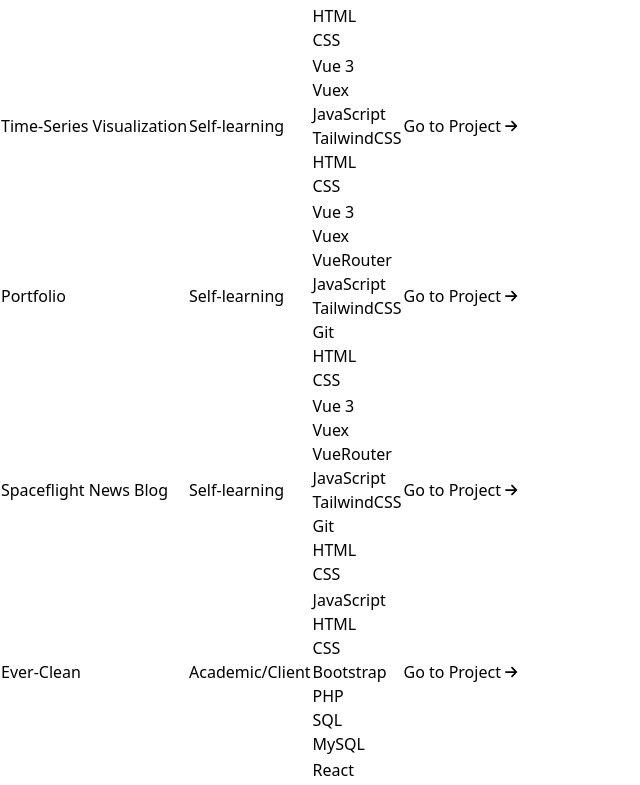
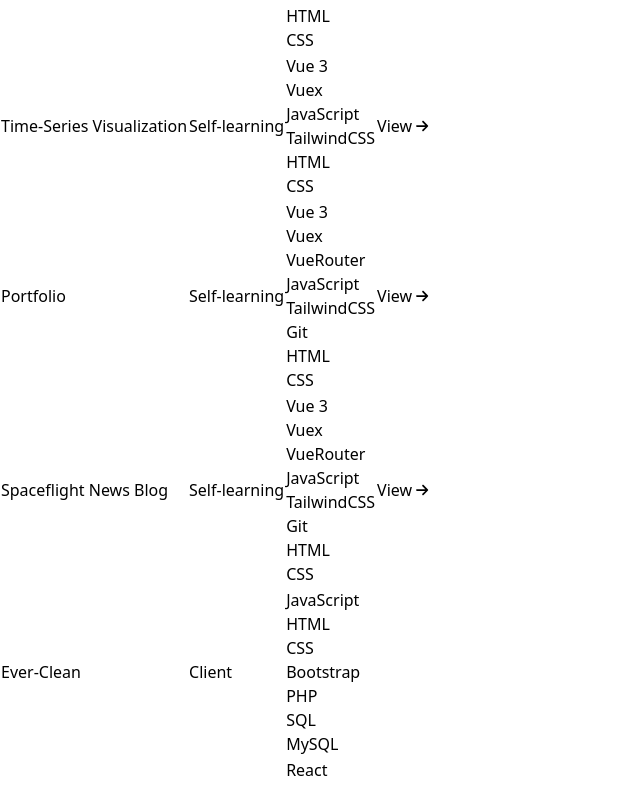
Before and after one commit to vvasileios/Portfolio, a Vue app: page /table in a window 1280 px wide. Shown: the part 435-1220 px from the top of the page, without its empty margins (0-640 px from the left). Built offline with nearby package versions, Linux system fonts and the light colour scheme.

Commit message:
minor changes

```diff
--- a/src/components/HeaderPanel.vue
+++ b/src/components/HeaderPanel.vue
@@ -51,7 +51,7 @@
             <font-awesome-icon
               :icon="['fas', 'arrow-right']"
               :class="{
-                'transition rotate-180 duration-500 text-slate-200':
+                'transition rotate-180 duration-500 text-teal-500':
                   activeSection === section,
               }"
               class="transition duration-500"
--- a/src/components/shared/SharedTable.vue
+++ b/src/components/shared/SharedTable.vue
@@ -65,7 +65,8 @@
         </td>
         <td class="py-4 pr-4 align-top text-sm lg:table-cell">
           <SharedButton
-            :text="'Go to Project'"
+            v-if="project.link"
+            :text="'View'"
             @click="handleProject(project.link)"
           />
         </td>
--- a/src/content/texts.js
+++ b/src/content/texts.js
@@ -173,9 +173,9 @@
     {
       key: "7",
       title: "Ever-Clean",
-      made: "Academic/Client",
+      made: "Client",
       items: ["JavaScript", "HTML", "CSS", "Bootstrap", "PHP", "SQL", "MySQL"],
-      link: "https://lab.mst.ihu.gr/mais/vavasil1/webprog4/",
+      link: "",
     },
     {
       key: "8",
```
